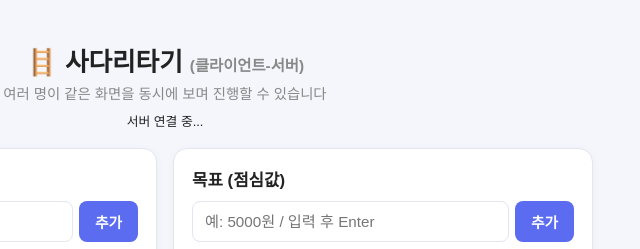
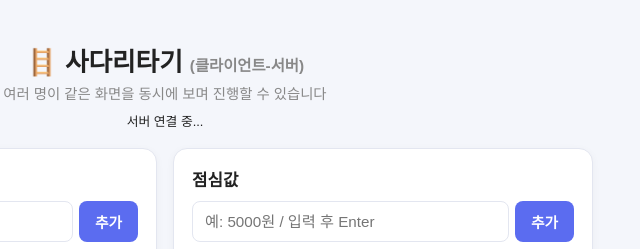
Before and after one commit to ejjung7701-glitch/ladder, a website: page public/index.html in a window 1280 px wide. Shown: the top 249 px of the page, 475-1115 px from the left. Drawn offline with nearby package versions, Linux system fonts and the light colour scheme; no server answers.

Commit message:
명칭수정

```diff
--- a/public/index.html
+++ b/public/index.html
@@ -74,7 +74,7 @@
     </div>
 
     <div class="card">
-      <h2>목표 (점심값)</h2>
+      <h2>점심값</h2>
       <div class="input-row">
         <input id="goalInput" type="text" placeholder="예: 5000원 / 입력 후 Enter">
         <button id="addGoalBtn">추가</button>
```
